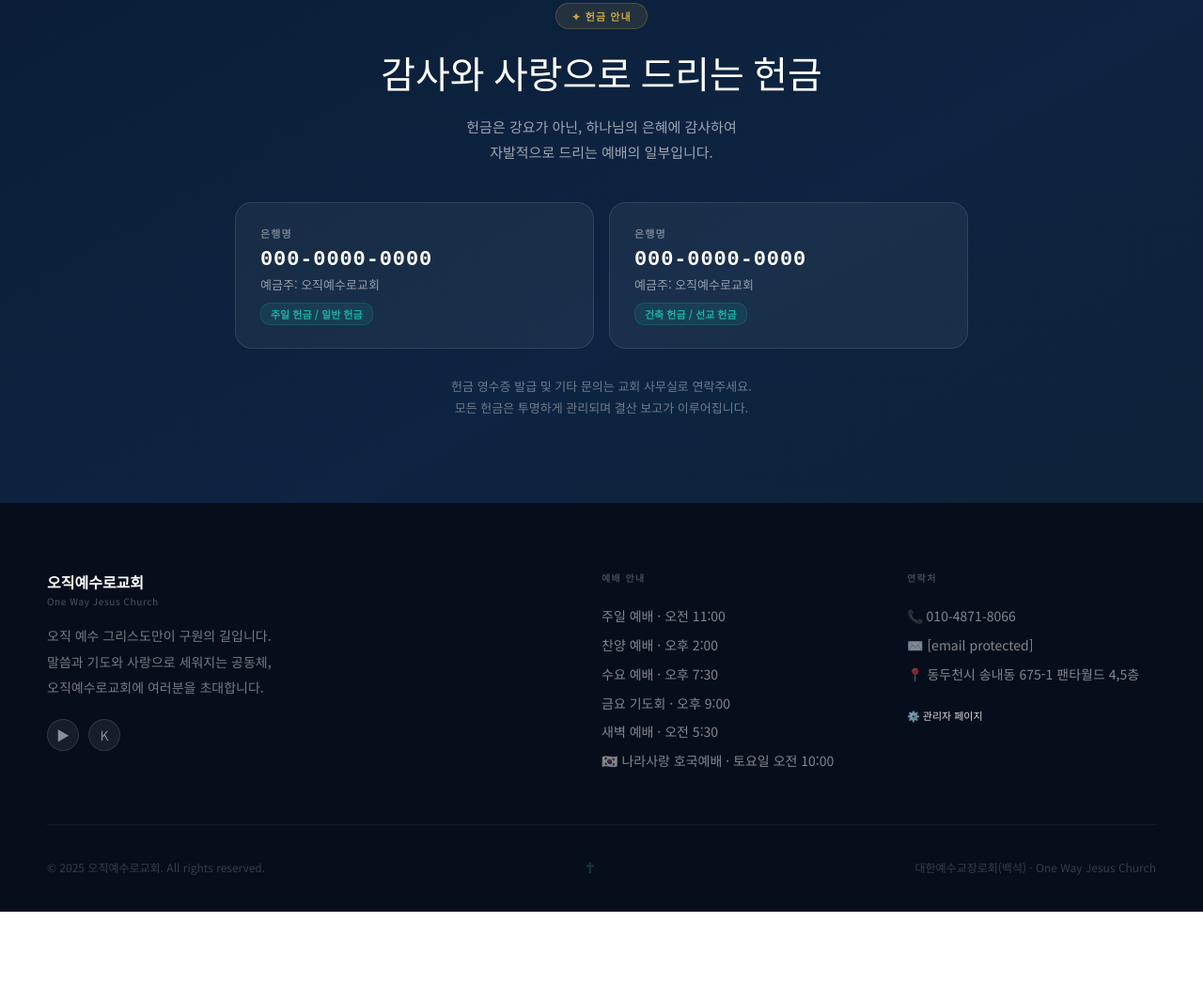
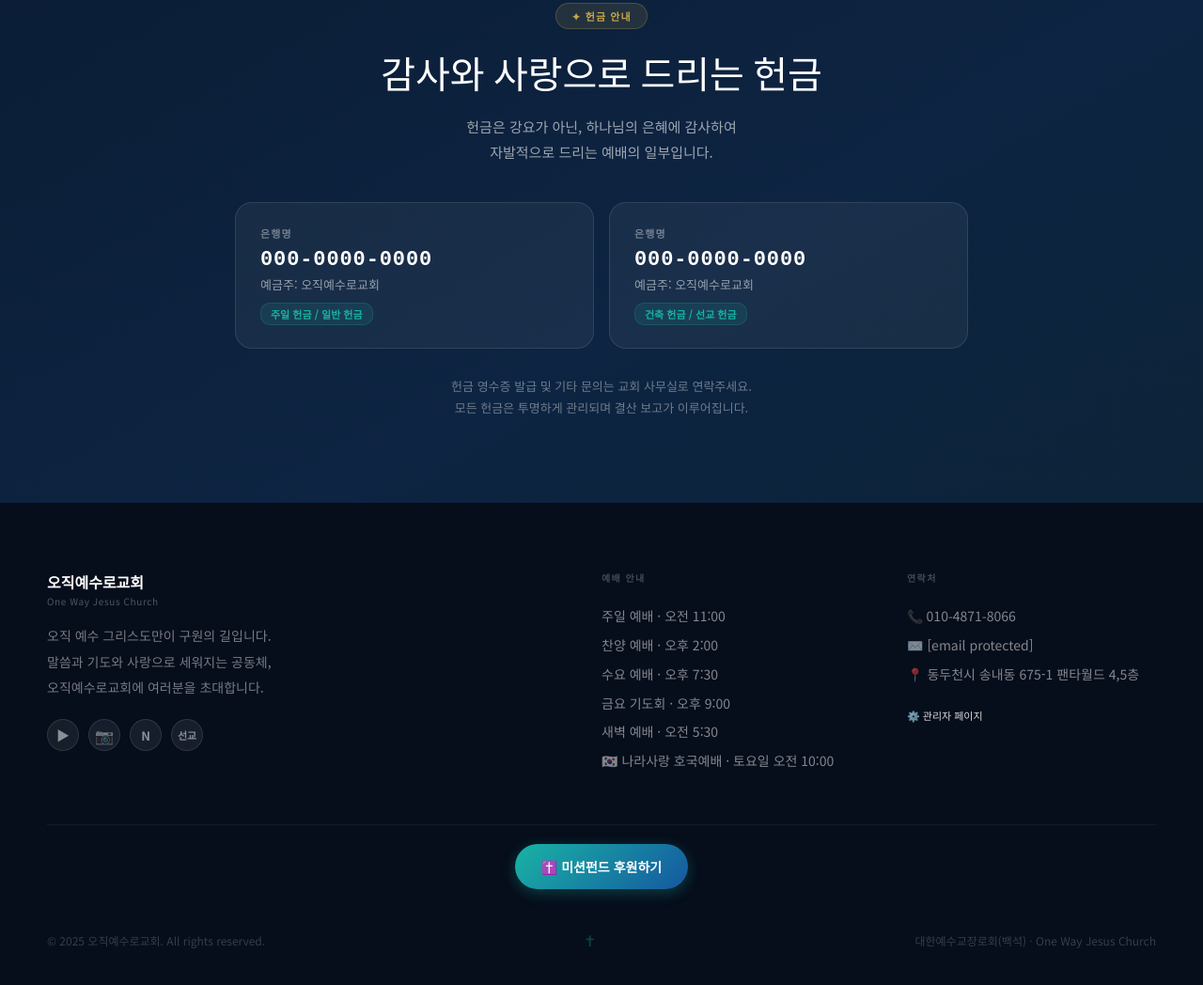
Before and after one commit to 031onewayjesus-design/OneWayJesusChurch, a website: page index.html in a window 1280 px wide. Shown: the part 6756-7804 px from the top of the page at 94% size. Before the commit the page ends 7726 px from the top, so only its background shows below. Drawn offline with nearby package versions, Linux system fonts and the light colour scheme; no server answers.

Commit message:
Add files via upload

```diff
--- a/index.html
+++ b/index.html
@@ -1309,7 +1309,9 @@ footer{background:#060D1B;padding:72px 24px 36px;}
         <p class="footer-tagline">오직 예수 그리스도만이 구원의 길입니다.<br>말씀과 기도와 사랑으로 세워지는 공동체,<br>오직예수로교회에 여러분을 초대합니다.</p>
         <div class="footer-social">
           <div class="soc-btn" id="yt-social" title="유튜브" onclick="openYt()">▶</div>
-          <div class="soc-btn" title="카카오채널">K</div>
+          <a class="soc-btn" href="https://www.instagram.com/onewayjesuschurch1" target="_blank" title="인스타그램" style="text-decoration:none;font-size:16px;">📷</a>
+          <a class="soc-btn" href="https://blog.naver.com/onlyjesusrochuch" target="_blank" title="네이버 블로그" style="text-decoration:none;font-size:13px;font-weight:700;">N</a>
+          <a class="soc-btn" href="https://go.missionfund.org/p73505" target="_blank" title="미션펀드" style="text-decoration:none;font-size:11px;font-weight:700;">선교</a>
         </div>
       </div>
       <div>
@@ -1333,7 +1335,10 @@ footer{background:#060D1B;padding:72px 24px 36px;}
         </div>
       </div>
     </div>
-    <div class="footer-bottom">
+    <div style="text-align:center;padding:20px 0 10px;">
+  <a href="https://go.missionfund.org/p73505" target="_blank" style="display:inline-flex;align-items:center;gap:8px;background:linear-gradient(135deg,#19B3A5,#1558A0);color:#fff;text-decoration:none;padding:14px 28px;border-radius:999px;font-size:14px;font-weight:700;box-shadow:0 4px 15px rgba(25,179,165,.3);">✝️ 미션펀드 후원하기</a>
+</div>
+<div class="footer-bottom">
       <span class="footer-copy">© 2025 오직예수로교회. All rights reserved.</span>
       <span class="footer-cross">✝</span>
       <span class="footer-copy">대한예수교장로회(백석) · One Way Jesus Church</span>
```
